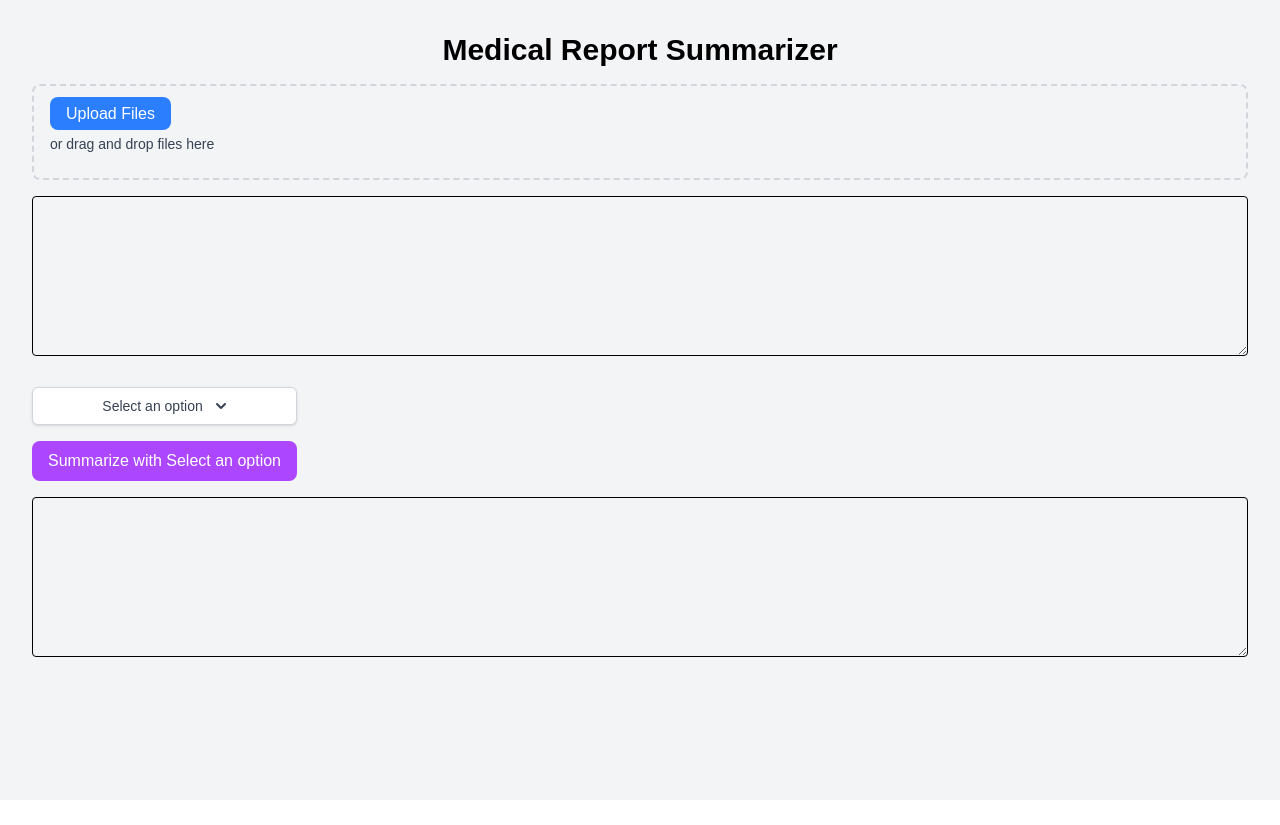
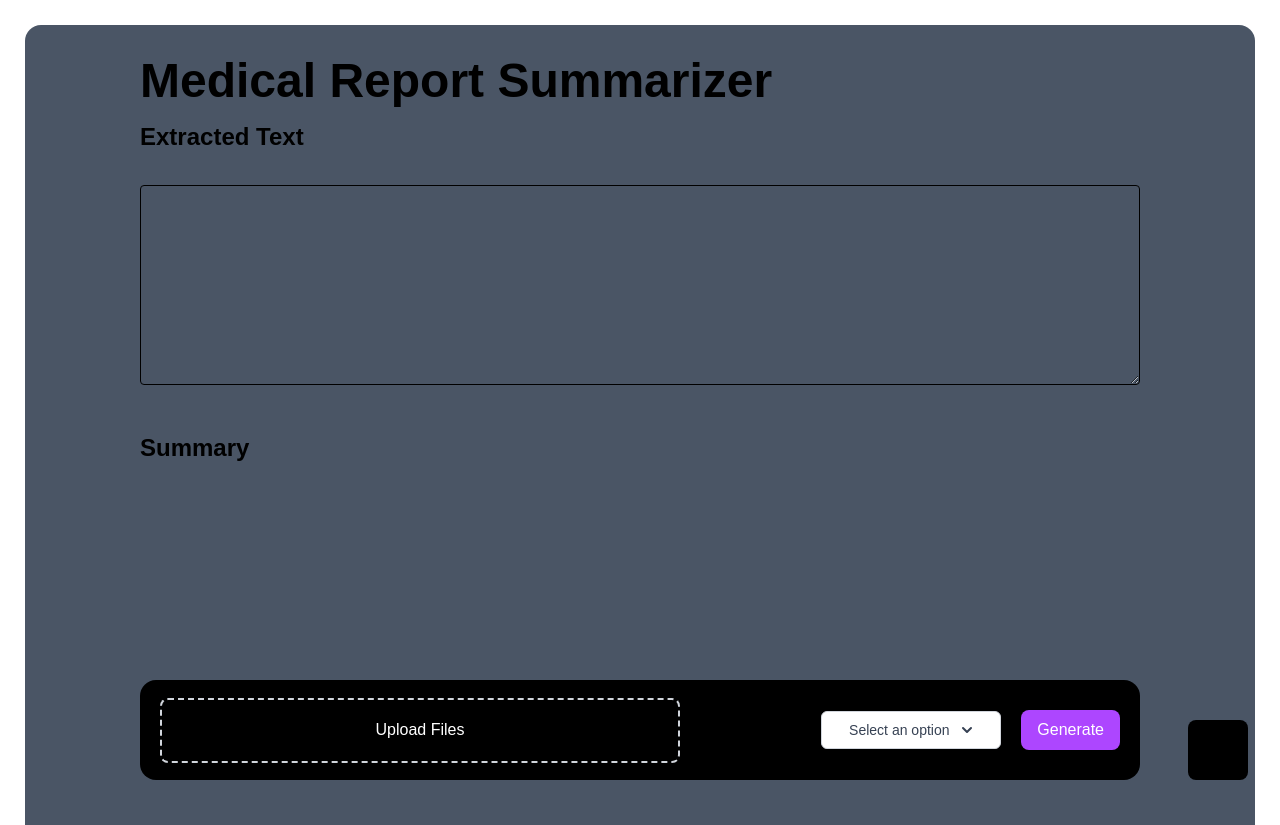
Before and after one commit to harryfrzz/AI-medical-doc-scanner, a Next.js app: page / in a window 1280 px wide. Before the commit the page ends 800 px from the top, so only its background shows below. Built offline with nearby package versions, Linux system fonts and the light colour scheme; what @azure/ai-form-recognizer would draw is missing.

Commit message:
Added basic mockup layout

```diff
--- a/src/app/Components/ExtractedTextArea.tsx
+++ b/src/app/Components/ExtractedTextArea.tsx
@@ -8,7 +8,7 @@ interface ExtractedTextAreaProps {
 const ExtractedTextArea: React.FC<ExtractedTextAreaProps> = ({ extractedText, setExtractedText }) => {
   return (
     <textarea
-      className="w-full h-40 p-2 mt-4 border rounded"
+      className="w-[1000px] h-50 p-2 mt-4 border rounded"
       value={extractedText}
       onChange={(e) => setExtractedText(e.target.value)}
     />
--- a/src/app/Components/FileUploader.tsx
+++ b/src/app/Components/FileUploader.tsx
@@ -1,21 +1,22 @@
-import React, { useState, useCallback } from "react";
+import React, { useState } from "react";
 
 interface FileUploaderProps {
   onFilesSelected: (files: FileList) => void;
 }
 
 const FileUploader: React.FC<FileUploaderProps> = ({ onFilesSelected }) => {
-  const [fileNames, setFileNames] = useState<string[]>([]);
+  const [files, setFiles] = useState<File[]>([]);
   const [isDragging, setIsDragging] = useState<boolean>(false);
 
   const handleFileChange = (event: React.ChangeEvent<HTMLInputElement>) => {
     if (event.target.files) {
+      const newFiles = Array.from(event.target.files);
+      setFiles(newFiles);
       onFilesSelected(event.target.files);
-      setFileNames(Array.from(event.target.files).map((file) => file.name));
     }
   };
 
-  const handleDragOver = (event: React.DragEvent<HTMLDivElement>) => {
+  const handleDragOver = (event: React.DragEvent<HTMLLabelElement>) => {
     event.preventDefault();
     setIsDragging(true);
   };
@@ -24,41 +25,52 @@ const FileUploader: React.FC<FileUploaderProps> = ({ onFilesSelected }) => {
     setIsDragging(false);
   };
 
-  const handleDrop = (event: React.DragEvent<HTMLDivElement>) => {
+  const handleDrop = (event: React.DragEvent<HTMLLabelElement>) => {
     event.preventDefault();
     setIsDragging(false);
     if (event.dataTransfer.files) {
+      const newFiles = Array.from(event.dataTransfer.files);
+      setFiles(newFiles);
       onFilesSelected(event.dataTransfer.files);
-      setFileNames(Array.from(event.dataTransfer.files).map((file) => file.name));
     }
   };
 
+  const handleRemoveFile = (index: number) => {
+    const newFiles = [...files];
+    newFiles.splice(index, 1);
+    setFiles(newFiles);
+    onFilesSelected(new DataTransfer().files); // Update the parent component with the new files list
+  };
+
   return (
-    <div
-      className={`p-4 border-2 border-dashed rounded-lg ${isDragging ? "border-blue-500" : "border-gray-300"}`}
-      onDragOver={handleDragOver}
-      onDragLeave={handleDragLeave}
-      onDrop={handleDrop}
-    >
+    <div className="flex flex-col">
       <input
+        className="hidden"
+        onDragLeave={handleDragLeave}
         type="file"
-        multiple
         accept="image/*,application/pdf"
         onChange={handleFileChange}
-        className="hidden"
         id="fileInput"
       />
       <label
         htmlFor="fileInput"
-        className="cursor-pointer bg-blue-500 text-white px-4 py-2 rounded-lg"
+        className={`flex justify-center items-center h-[65px] p-4 w-[520px] border-2 text-white border-dashed rounded-lg ${isDragging ? "border-blue-500" : "border-gray-300"}`}
+        onDragOver={handleDragOver}
+        onDragLeave={handleDragLeave}
+        onDrop={handleDrop}
       >
         Upload Files
       </label>
-      <p className="mt-2 text-sm text-gray-700">or drag and drop files here</p>
-      <ul className="mt-2">
-        {fileNames.map((name, index) => (
-          <li key={index} className="text-sm text-gray-700">
-            {name}
+      <ul className={`absolute -top-10 w-auto flex justify-center bg-gray-500 p-2 rounded-lg ${files.length === 0 ? "hidden" : ""}`}>
+        {files.map((file, index) => (
+          <li key={index} className="text-sm text-gray-200 flex items-center">
+            {file.name}
+            <button
+              className="ml-4 text-red-500"
+              onClick={() => handleRemoveFile(index)}
+            >
+              Remove
+            </button>
           </li>
         ))}
       </ul>
--- /dev/null
+++ b/src/app/Components/InfoButton.tsx
@@ -0,0 +1,7 @@
+export default function InfoButton(){
+    return(
+        <div className="w-[60px] h-[60px] bg-black fixed bottom-0 right-0 mr-8 mb-5 rounded-lg">
+
+        </div>
+    );
+}
--- /dev/null
+++ b/src/app/Components/InputBar.tsx
@@ -0,0 +1,28 @@
+import FileUploader from "./FileUploader";
+import OptionsButton from "./OptionsButton";
+interface constraints {
+    predefinedPrompts: { [key: string]: string };
+    selectedOption: string;
+    setSelectedOption: (option: string) => void;
+    customPrompt: string;
+    setCustomPrompt: (prompt: string) => void;
+    loading: boolean;
+    handleButtonClick: () => void;
+    onFilesSelected: (files: FileList) => void;
+  }
+export default function InputBar({predefinedPrompts,selectedOption,setSelectedOption,setCustomPrompt,customPrompt,loading,handleButtonClick,onFilesSelected}: constraints){
+    return(
+        <div className="flex w-[1000px] p-5 h-[100px] bg-black fixed bottom-5 rounded-2xl justify-between items-center">
+            <FileUploader onFilesSelected={onFilesSelected}/>
+            <OptionsButton
+                predefinedPrompts={predefinedPrompts}
+                selectedOption={selectedOption}
+                setSelectedOption={setSelectedOption}
+                customPrompt={customPrompt}
+                setCustomPrompt={setCustomPrompt}
+                loading={loading}
+                handleButtonClick={handleButtonClick}
+        />
+        </div>
+    );
+}
--- a/src/app/Components/OptionsButton.tsx
+++ b/src/app/Components/OptionsButton.tsx
@@ -27,11 +27,11 @@ const OptionsButton: React.FC<OptionsButtonProps> = ({
   };
 
   return (
-    <div className="relative inline-block text-left mt-6">
+    <div className="flex items-center relative text-left gap-5">
       <div>
         <button
           type="button"
-          className="inline-flex justify-center w-full rounded-md border border-gray-300 shadow-sm px-4 py-2 bg-white text-sm font-medium text-gray-700 hover:bg-gray-50 focus:outline-none"
+          className="inline-flex justify-center w-[180px] rounded-md border border-gray-300 shadow-sm px-4 py-2 bg-white text-sm font-medium text-gray-700 hover:bg-gray-50 focus:outline-none"
           id="options-menu"
           aria-haspopup="true"
           aria-expanded={menuOpen}
@@ -56,7 +56,7 @@ const OptionsButton: React.FC<OptionsButtonProps> = ({
 
       {menuOpen && (
         <div
-          className="origin-top-right absolute right-0 mt-2 w-56 rounded-md shadow-lg bg-white ring-1 ring-black ring-opacity-5"
+          className="origin-top-right absolute right-0 mb-10 w-56 rounded-md shadow-lg bg-white ring-1 ring-black ring-opacity-5"
           role="menu"
           aria-orientation="vertical"
           aria-labelledby="options-menu"
@@ -95,10 +95,10 @@ const OptionsButton: React.FC<OptionsButtonProps> = ({
 
       <button
         onClick={handleButtonClick}
-        className="mt-4 bg-purple-500 text-white px-4 py-2 rounded-lg"
+        className=" bg-purple-500 text-white px-4 py-2 rounded-lg"
         disabled={loading}
       >
-        {loading ? "Processing..." : `Summarize with ${selectedOption}`}
+        {loading ? "Processing..." : `Generate`}
       </button>
     </div>
   );
--- a/src/app/globals.css
+++ b/src/app/globals.css
@@ -16,9 +16,18 @@
     --foreground: #ededed;
   }
 }
-
+body::-webkit-scrollbar{
+  display: none;
+}
+#container::-webkit-scrollbar{
+  display: none;
+}
 body {
   color: var(--foreground);
+  padding-left: 25px;
+  padding-right: 25px;
+  padding-top: 25px;
+  overflow: hidden;
   background: var(--background);
   font-family: Arial, Helvetica, sans-serif;
 }
--- a/src/app/page.tsx
+++ b/src/app/page.tsx
@@ -2,9 +2,9 @@
 import React, { useState } from "react";
 import { extractTextFromImage } from "./lib/azureOCR";
 import { summarizeText } from "./lib/geminiAPI";
-import FileUploader from "./Components/FileUploader";
 import ExtractedTextArea from "./Components/ExtractedTextArea";
-import OptionsButton from "./Components/OptionsButton";
+import InputBar from "./Components/InputBar";
+import InfoButton from "./Components/InfoButton";
 
 const predefinedPrompts = {
   medical: "Summarise this medical report in a structured manner with all the information included",
@@ -19,7 +19,7 @@ const Home = () => {
   const [customPrompt, setCustomPrompt] = useState<string>("");
   const [loading, setLoading] = useState<boolean>(false);
   const [error, setError] = useState<string | null>(null);
-  const [textExtracted, setTextExtracted] = useState<boolean>(false); // Flag to check if text is already extracted
+  const [textExtracted, setTextExtracted] = useState<boolean>(false);
   const [selectedOption, setSelectedOption] = useState<string>("Select an option");
 
   const handleFileSelection = (selectedFiles: FileList) => {
@@ -34,8 +34,6 @@ const Home = () => {
 
     try {
       let combinedText = extractedText;
-
-      // Extract text from files if not already extracted
       if (!textExtracted) {
         combinedText = "";
         for (const file of files) {
@@ -82,27 +80,38 @@ const Home = () => {
   };
 
   return (
-    <div className="min-h-screen p-8 bg-gray-100 text-black">
-      <h1 className="text-3xl font-bold text-center mb-4">Medical Report Summarizer</h1>
+    <>
+      <div className="flex flex-col items-center h-[100vh] p-8 bg-gray-600  rounded-b-none rounded-t-2xl text-black overflow-scroll" id="container">
+        <div className="w-[1000px]">
+            <div className="flex justify-start w-full">
+              <h1 className="text-5xl font-bold mb-4">Medical Report Summarizer</h1>
+            </div>
 
-      <FileUploader onFilesSelected={handleFileSelection} />
-
+            <div className="flex justify-start w-full">
+              <h1 className="text-2xl font-bold mb-4">Extracted Text</h1>
+            </div>
             <ExtractedTextArea extractedText={extractedText} setExtractedText={setExtractedText} />
 
-      <OptionsButton
-        predefinedPrompts={predefinedPrompts}
+            <div className="flex justify-start w-full mt-10">
+              <h1 className="text-2xl font-bold mb-4">Summary</h1>
+            </div>
+            {error && <p className="text-red-500">{error}</p>}
+            <textarea className="w-full h-screen p-2 mb-46 outline-none text-wrap" value={summary} readOnly />
+          </div>
+
+          <div className="flex justify-center">
+            <InputBar predefinedPrompts={predefinedPrompts}
               selectedOption={selectedOption}
               setSelectedOption={setSelectedOption}
               customPrompt={customPrompt}
               setCustomPrompt={setCustomPrompt}
               loading={loading}
               handleButtonClick={handleButtonClick}
-      />
-
-      {error && <p className="text-red-500 mt-4">{error}</p>}
-
-      <textarea className="w-full h-40 p-2 mt-4 border rounded" value={summary} readOnly />
+              onFilesSelected={handleFileSelection}/>
           </div>
+        </div>
+      <InfoButton/>
+    </>
   );
 };
 
```
Lines whose indentation alone changed are shown as unchanged.
